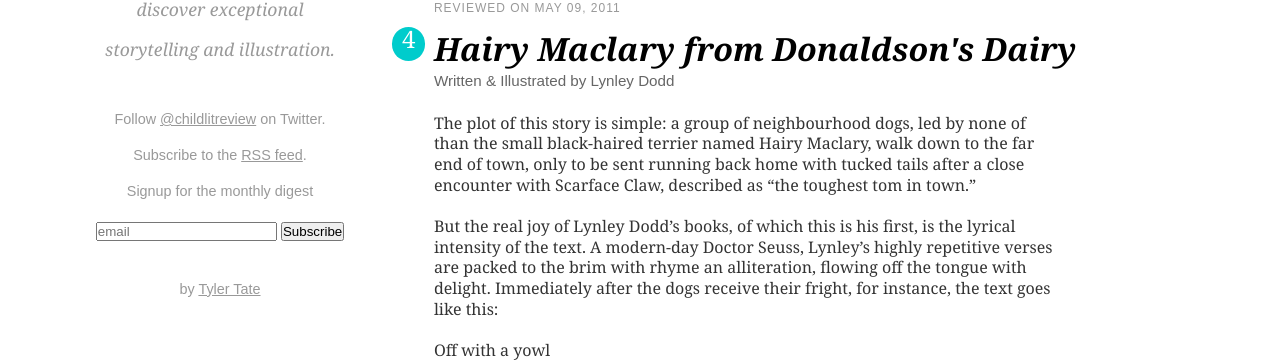
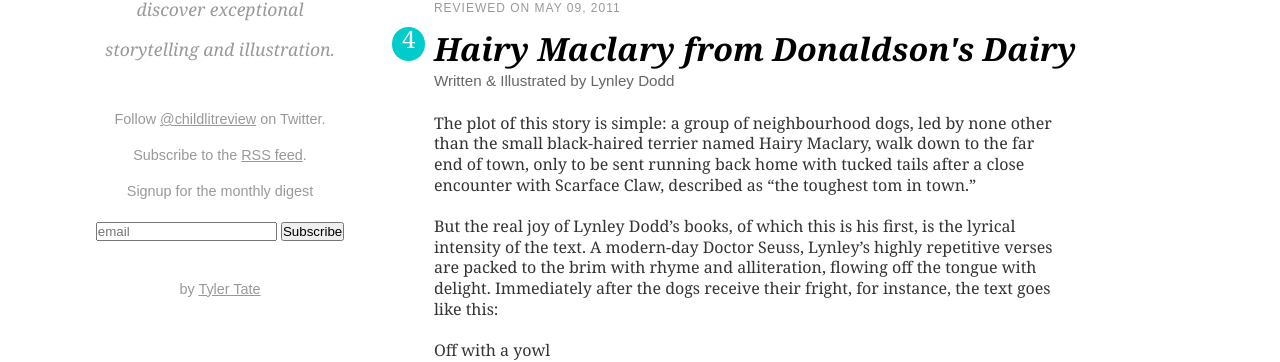
Before and after one commit to tylertate/childlitreview, a Jekyll site: the page built from books/_posts/2011-05-09-hair-maclary-from-donaldsons-dairy.markdown, in a window 1280 px wide. Shown: the part 380-742 px from the top of the page. Built offline with Jekyll 4.4.1, drawn with Linux system fonts in a browser that asks for light colours.

Commit message:
Typo corrections

```diff
--- a/books/_posts/2011-05-09-hair-maclary-from-donaldsons-dairy.markdown
+++ b/books/_posts/2011-05-09-hair-maclary-from-donaldsons-dairy.markdown
@@ -20,9 +20,9 @@
 ---
 
 <span></span>
-The plot of this story is simple: a group of neighbourhood dogs, led by none of than the small black-haired terrier named Hairy Maclary, walk down to the far end of town, only to be sent running back home with tucked tails after a close encounter with Scarface Claw, described as "the toughest tom in town."
+The plot of this story is simple: a group of neighbourhood dogs, led by none other than the small black-haired terrier named Hairy Maclary, walk down to the far end of town, only to be sent running back home with tucked tails after a close encounter with Scarface Claw, described as "the toughest tom in town."
 
-But the real joy of Lynley Dodd's books, of which this is his first, is the lyrical intensity of the text. A modern-day Doctor Seuss, Lynley's highly repetitive verses are packed to the brim with rhyme an alliteration, flowing off the tongue with delight. Immediately after the dogs receive their fright, for instance, the text goes like this:
+But the real joy of Lynley Dodd's books, of which this is his first, is the lyrical intensity of the text. A modern-day Doctor Seuss, Lynley's highly repetitive verses are packed to the brim with rhyme and alliteration, flowing off the tongue with delight. Immediately after the dogs receive their fright, for instance, the text goes like this:
 
 Off with a yowl
 a wail and a howl,
```
